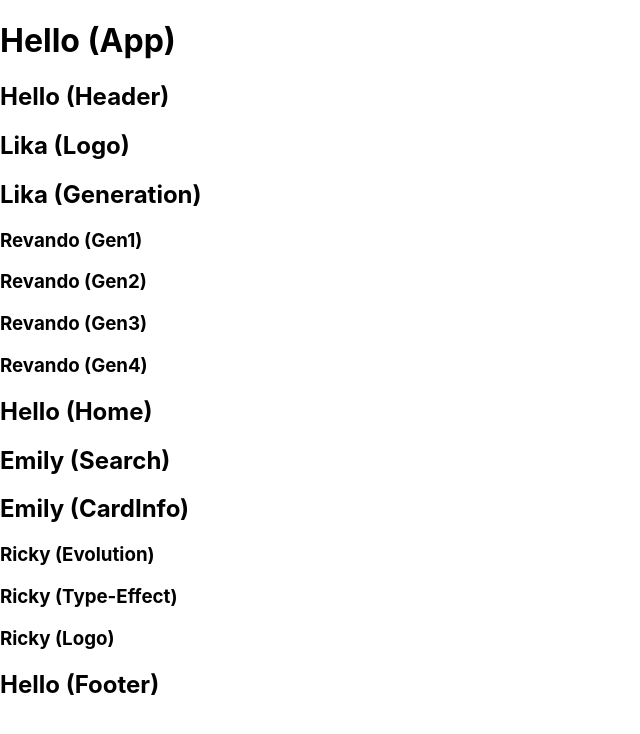
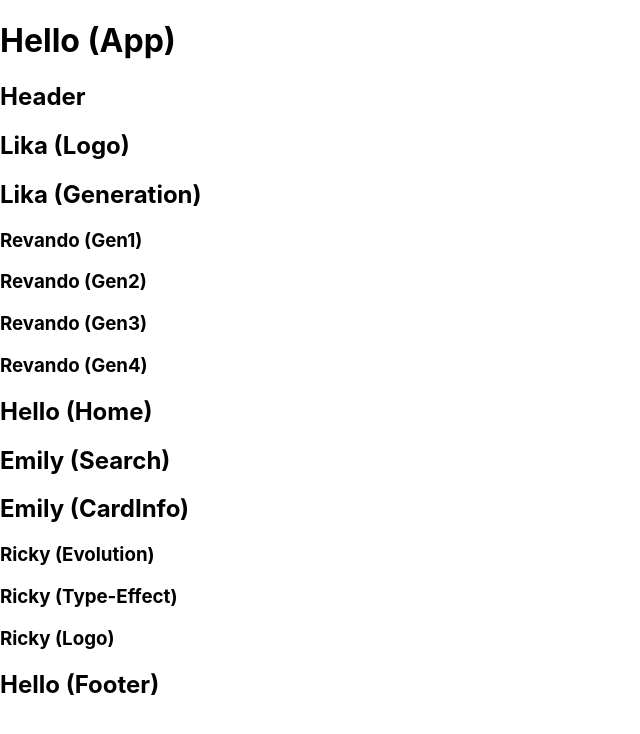
Before and after one commit to Aruperes/Fufufafa, a React (Create React App) app in the folder app-fufufafa/: page / in a window 1280 px wide. Shown: the top 734 px of the page, without its empty margins (0-640 px from the left). Built offline with nearby package versions, Linux system fonts and the light colour scheme.

Commit message:
update props

```diff
--- a/app-fufufafa/src/App.js
+++ b/app-fufufafa/src/App.js
@@ -1,17 +1,15 @@
-import Header from './components/Header'
-import Home from './components/Home'
-import Footer from './components/Footer'
-
-
+import Header from "./components/Header";
+import Home from "./components/Home";
+import Footer from "./components/Footer";
 
 const App = () => {
-  const JeremyApp= "Hello (App)"
+  const JeremyApp = "Hello (App)";
   return (
     <div>
       <h1>{JeremyApp}</h1>
-      <Header/>
-      <Home/>
-      <Footer/>
+      <Header text="Header" />
+      <Home />
+      <Footer />
     </div>
   );
 };
--- a/app-fufufafa/src/components/Header/index.js
+++ b/app-fufufafa/src/components/Header/index.js
@@ -1,14 +1,14 @@
 import Logo from "./Logo";
 import Generation from "./Generation";
-const Header = () => {
-    const JeremyHeader= "Hello (Header)"
-    return (
-      <div>
-        <h2>{JeremyHeader}</h2>
-        <Logo/>
-        <Generation/>
-      </div>
-    );
-  };
+const Header = ({ text }) => {
+  const JeremyHeader = "Hello (Header)";
+  return (
+    <div>
+      <h2>{text}</h2>
+      <Logo />
+      <Generation />
+    </div>
+  );
+};
 
 export default Header;
```
